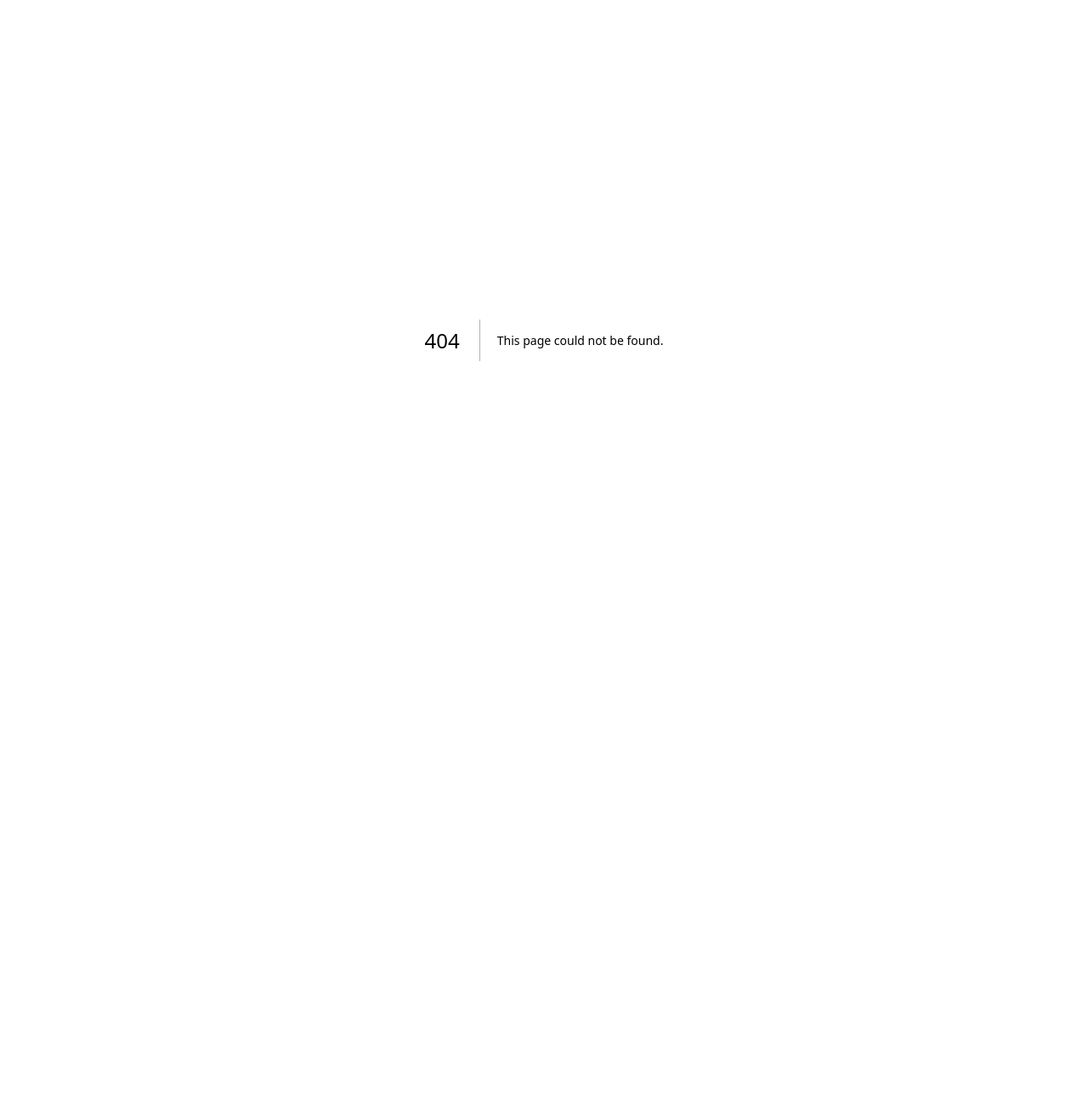
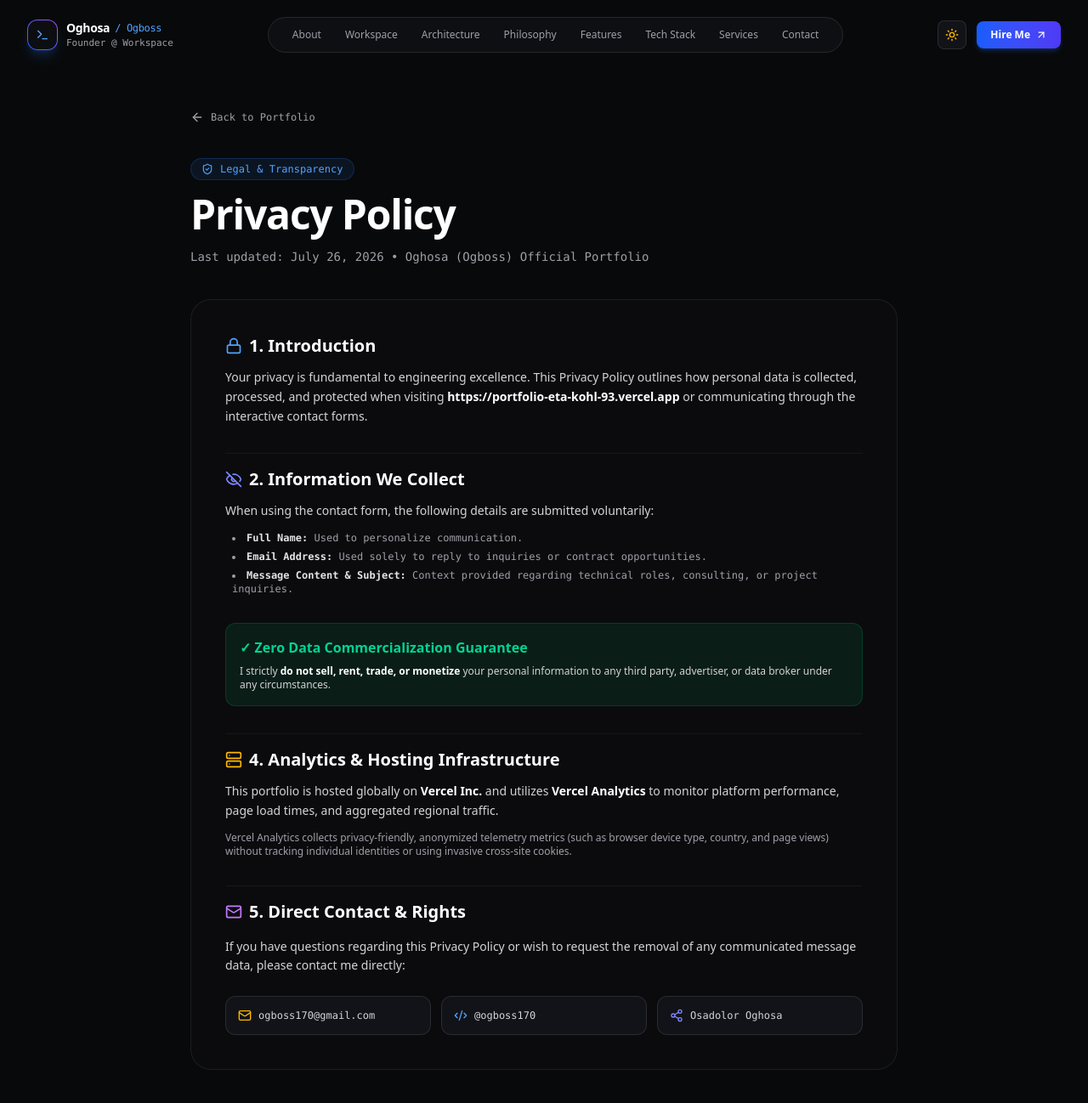
Before and after one commit to Ogboss170/Portfolio, a Next.js app: page /privacy in a window 1280 px wide. Before the commit this address had no page. Shown: the top 1298 px of the page at 85% size. Before the commit the page ends 800 px from the top, so only its background shows below. Built offline with nearby package versions, Linux system fonts and the light colour scheme.

Commit message:
feat: add dedicated Privacy Policy page with contact info & data guarantees

```diff
--- /dev/null
+++ b/src/app/privacy/page.tsx
@@ -0,0 +1,132 @@
+"use client";
+
+import { motion } from "framer-motion";
+import { ShieldCheck, Mail, Code2, Share2, Lock, EyeOff, Server, ArrowLeft } from "lucide-react";
+import Link from "next/link";
+import { Navbar } from "@/components/navbar";
+import { Footer } from "@/components/footer";
+
+export default function PrivacyPolicy() {
+  return (
+    <main className="relative bg-[#08090a] min-h-screen text-slate-100 selection:bg-blue-500 selection:text-white">
+      <Navbar />
+
+      <section className="pt-32 pb-24 relative z-10">
+        <div className="max-w-4xl mx-auto px-4 sm:px-6 lg:px-8 space-y-10">
+          {/* Back button */}
+          <Link
+            href="/"
+            className="inline-flex items-center gap-2 text-xs font-mono text-zinc-400 hover:text-white transition-colors"
+          >
+            <ArrowLeft className="w-4 h-4" /> Back to Portfolio
+          </Link>
+
+          {/* Page Header */}
+          <div className="space-y-4">
+            <div className="inline-flex items-center gap-2 px-3 py-1 rounded-full bg-blue-500/10 border border-blue-500/20 text-xs font-mono text-blue-400">
+              <ShieldCheck className="w-3.5 h-3.5" /> Legal & Transparency
+            </div>
+            <h1 className="text-4xl sm:text-5xl font-bold text-white tracking-tight">
+              Privacy Policy
+            </h1>
+            <p className="text-zinc-400 text-sm font-mono">
+              Last updated: July 26, 2026 • Oghosa (Ogboss) Official Portfolio
+            </p>
+          </div>
+
+          {/* Privacy Content Glass Card */}
+          <div className="glass-card p-6 md:p-10 rounded-3xl border border-white/10 space-y-8 text-sm text-zinc-300 leading-relaxed">
+            {/* 1. Introduction */}
+            <div className="space-y-3">
+              <h2 className="text-xl font-bold text-white flex items-center gap-2">
+                <Lock className="w-5 h-5 text-blue-400" /> 1. Introduction
+              </h2>
+              <p>
+                Your privacy is fundamental to engineering excellence. This Privacy Policy outlines how personal data is collected, processed, and protected when visiting{" "}
+                <strong className="text-white">https://portfolio-eta-kohl-93.vercel.app</strong> or communicating through the interactive contact forms.
+              </p>
+            </div>
+
+            {/* 2. Information We Collect */}
+            <div className="space-y-3 pt-4 border-t border-white/5">
+              <h2 className="text-xl font-bold text-white flex items-center gap-2">
+                <EyeOff className="w-5 h-5 text-indigo-400" /> 2. Information We Collect
+              </h2>
+              <p>When using the contact form, the following details are submitted voluntarily:</p>
+              <ul className="list-disc list-inside space-y-1.5 text-zinc-400 font-mono text-xs pl-2">
+                <li><strong className="text-zinc-200">Full Name:</strong> Used to personalize communication.</li>
+                <li><strong className="text-zinc-200">Email Address:</strong> Used solely to reply to inquiries or contract opportunities.</li>
+                <li><strong className="text-zinc-200">Message Content & Subject:</strong> Context provided regarding technical roles, consulting, or project inquiries.</li>
+              </ul>
+            </div>
+
+            {/* 3. Data Protection Guarantee */}
+            <div className="p-4 rounded-xl bg-emerald-500/10 border border-emerald-500/20 space-y-2">
+              <h3 className="font-bold text-emerald-400 text-base flex items-center gap-2">
+                ✓ Zero Data Commercialization Guarantee
+              </h3>
+              <p className="text-xs text-zinc-300">
+                I strictly <strong className="text-white">do not sell, rent, trade, or monetize</strong> your personal information to any third party, advertiser, or data broker under any circumstances.
+              </p>
+            </div>
+
+            {/* 4. Analytics & Hosting Infrastructure */}
+            <div className="space-y-3 pt-4 border-t border-white/5">
+              <h2 className="text-xl font-bold text-white flex items-center gap-2">
+                <Server className="w-5 h-5 text-amber-400" /> 4. Analytics & Hosting Infrastructure
+              </h2>
+              <p>
+                This portfolio is hosted globally on <strong className="text-white">Vercel Inc.</strong> and utilizes <strong className="text-white">Vercel Analytics</strong> to monitor platform performance, page load times, and aggregated regional traffic.
+              </p>
+              <p className="text-xs text-zinc-400">
+                Vercel Analytics collects privacy-friendly, anonymized telemetry metrics (such as browser device type, country, and page views) without tracking individual identities or using invasive cross-site cookies.
+              </p>
+            </div>
+
+            {/* 5. Contact Information */}
+            <div className="space-y-4 pt-4 border-t border-white/5">
+              <h2 className="text-xl font-bold text-white flex items-center gap-2">
+                <Mail className="w-5 h-5 text-purple-400" /> 5. Direct Contact & Rights
+              </h2>
+              <p>
+                If you have questions regarding this Privacy Policy or wish to request the removal of any communicated message data, please contact me directly:
+              </p>
+
+              <div className="grid grid-cols-1 sm:grid-cols-3 gap-3 pt-2 font-mono text-xs">
+                <a
+                  href="mailto:ogboss170@gmail.com"
+                  className="p-3.5 rounded-xl bg-[#121318] border border-white/10 hover:border-white/20 text-zinc-300 hover:text-white flex items-center gap-2"
+                >
+                  <Mail className="w-4 h-4 text-amber-400 flex-shrink-0" />
+                  <span className="truncate">ogboss170@gmail.com</span>
+                </a>
+
+                <a
+                  href="https://github.com/ogboss170"
+                  target="_blank"
+                  rel="noopener noreferrer"
+                  className="p-3.5 rounded-xl bg-[#121318] border border-white/10 hover:border-white/20 text-zinc-300 hover:text-white flex items-center gap-2"
+                >
+                  <Code2 className="w-4 h-4 text-blue-400 flex-shrink-0" />
+                  <span className="truncate">@ogboss170</span>
+                </a>
+
+                <a
+                  href="https://linkedin.com/in/osadolor-oghosa"
+                  target="_blank"
+                  rel="noopener noreferrer"
+                  className="p-3.5 rounded-xl bg-[#121318] border border-white/10 hover:border-white/20 text-zinc-300 hover:text-white flex items-center gap-2"
+                >
+                  <Share2 className="w-4 h-4 text-indigo-400 flex-shrink-0" />
+                  <span className="truncate">Osadolor Oghosa</span>
+                </a>
+              </div>
+            </div>
+          </div>
+        </div>
+      </section>
+
+      <Footer />
+    </main>
+  );
+}
--- a/src/components/footer.tsx
+++ b/src/components/footer.tsx
@@ -21,6 +21,7 @@ export function Footer() {
             <a href="#architecture" className="hover:text-zinc-300">Architecture</a>
             <a href="#philosophy" className="hover:text-zinc-300">Philosophy</a>
             <a href="#contact" className="hover:text-zinc-300">Contact</a>
+            <a href="/privacy" className="text-blue-400 hover:text-blue-300 font-semibold">Privacy Policy</a>
           </div>
 
           {/* Right Copyright & Location */}
```
